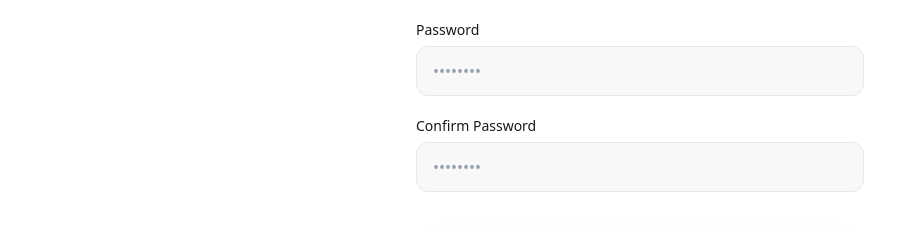
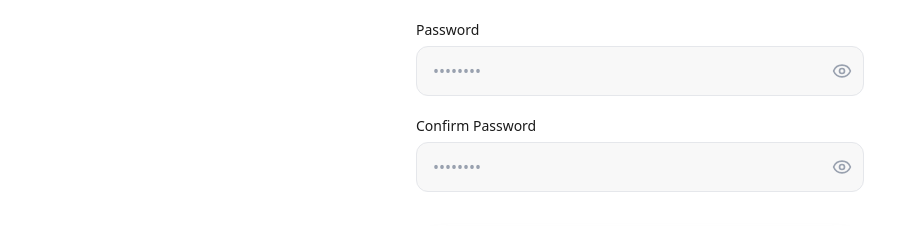
Before and after one commit to techpleasuretea-png/pleasure-ecommerce, a Next.js app: page /signup in a window 1280 px wide. Shown: the part 381-607 px from the top of the page, without its empty margins (0-908 px from the left). Built offline with nearby package versions, Linux system fonts and the light colour scheme.

Commit message:
feat: Implement user login and signup pages.

```diff
--- a/src/app/login/page.tsx
+++ b/src/app/login/page.tsx
@@ -52,7 +52,7 @@ export default function LoginPage() {
                     }}>
                         <div className="space-y-1.5">
                             <label className="block text-sm font-medium text-subtext-light dark:text-subtext-dark" htmlFor="identity">
-                                Email or Mobile Number
+                                Email
                             </label>
                             <div className="relative">
                                 <div className="absolute inset-y-0 left-0 pl-4 flex items-center pointer-events-none">
--- a/src/app/signup/page.tsx
+++ b/src/app/signup/page.tsx
@@ -1,6 +1,6 @@
 "use client";
 
-import { ArrowLeft } from "lucide-react";
+import { ArrowLeft, Eye, EyeOff } from "lucide-react";
 import Link from "next/link";
 import { useState } from "react";
 import { useRouter } from "next/navigation";
@@ -72,30 +72,56 @@ export default function SignupPage() {
                             <label className="block text-sm font-medium text-text-muted-light dark:text-text-muted-dark mb-1.5" htmlFor="password">
                                 Password
                             </label>
+                            <div className="relative">
                                 <input
-                                className="w-full bg-surface-light dark:bg-surface-dark border border-gray-200 dark:border-gray-700 rounded-xl px-4 py-3 text-text-light dark:text-text-dark focus:ring-2 focus:ring-primary/20 focus:border-primary transition-all placeholder-gray-400"
+                                    className="w-full bg-surface-light dark:bg-surface-dark border border-gray-200 dark:border-gray-700 rounded-xl px-4 py-3 text-text-light dark:text-text-dark focus:ring-2 focus:ring-primary/20 focus:border-primary transition-all placeholder-gray-400 pr-10"
                                     id="password"
                                     name="password"
                                     placeholder="••••••••"
-                                type="password"
+                                    type={showPassword ? "text" : "password"}
                                     autoComplete="new-password"
                                     required
                                 />
+                                <button
+                                    type="button"
+                                    onClick={() => setShowPassword(!showPassword)}
+                                    className="absolute right-3 top-1/2 -translate-y-1/2 text-gray-400 hover:text-gray-600 dark:hover:text-gray-300"
+                                >
+                                    {showPassword ? (
+                                        <EyeOff className="w-5 h-5" />
+                                    ) : (
+                                        <Eye className="w-5 h-5" />
+                                    )}
+                                </button>
+                            </div>
                         </div>
 
                         <div>
                             <label className="block text-sm font-medium text-text-muted-light dark:text-text-muted-dark mb-1.5" htmlFor="confirm-password">
                                 Confirm Password
                             </label>
+                            <div className="relative">
                                 <input
-                                className="w-full bg-surface-light dark:bg-surface-dark border border-gray-200 dark:border-gray-700 rounded-xl px-4 py-3 text-text-light dark:text-text-dark focus:ring-2 focus:ring-primary/20 focus:border-primary transition-all placeholder-gray-400"
+                                    className="w-full bg-surface-light dark:bg-surface-dark border border-gray-200 dark:border-gray-700 rounded-xl px-4 py-3 text-text-light dark:text-text-dark focus:ring-2 focus:ring-primary/20 focus:border-primary transition-all placeholder-gray-400 pr-10"
                                     id="confirm-password"
                                     name="confirm-password"
                                     placeholder="••••••••"
-                                type="password"
+                                    type={showConfirmPassword ? "text" : "password"}
                                     autoComplete="new-password"
                                     required
                                 />
+                                <button
+                                    type="button"
+                                    onClick={() => setShowConfirmPassword(!showConfirmPassword)}
+                                    className="absolute right-3 top-1/2 -translate-y-1/2 text-gray-400 hover:text-gray-600 dark:hover:text-gray-300"
+                                >
+                                    {showConfirmPassword ? (
+                                        <EyeOff className="w-5 h-5" />
+                                    ) : (
+                                        <Eye className="w-5 h-5" />
+                                    )}
+                                </button>
+                            </div>
                         </div>
 
                         <div className="pt-4">
```
Lines whose indentation alone changed are shown as unchanged.
